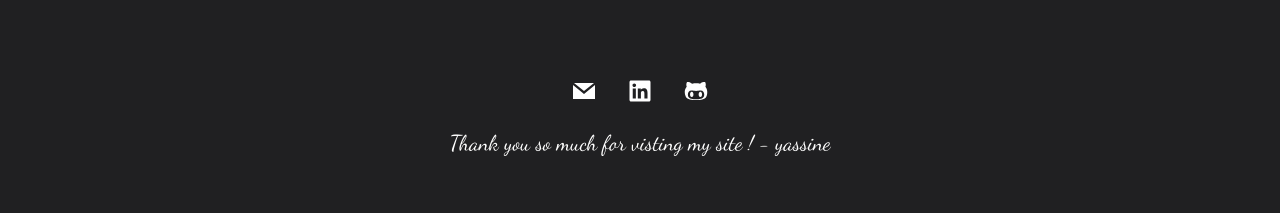
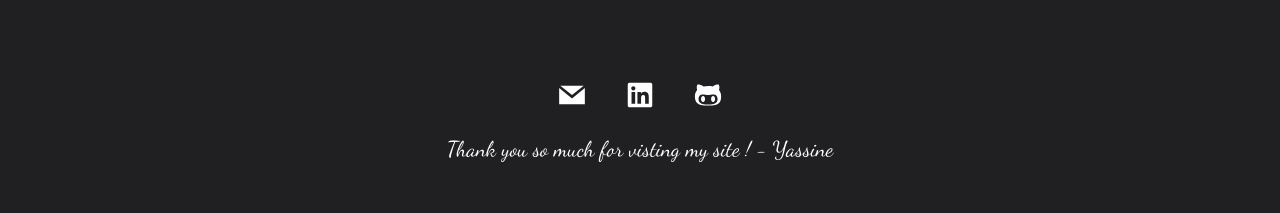
Before and after one commit to yamodah/Portfolio_Site, a React (Create React App) app: page / in a window 1280 px wide. Shown: the part 3735-3948 px from the top of the page. Built offline with nearby package versions, Linux system fonts and the light colour scheme; a web font is replaced by a local one.

Commit message:
footer links fixed

```diff
--- a/src/components/footer/FooterElements.js
+++ b/src/components/footer/FooterElements.js
@@ -28,9 +28,9 @@ export const Row = styled.div`
 export const IconLink = styled.a`
   color: #fff;
   text-decoration: none;
-  padding: 0 1rem;
+  padding: 0 1.25rem;
   cursor: pointer;
-  font-size: 1.5rem;
+  font-size: 1.75rem;
   &:hover {
     color: #1969ea;
     // text-shadow: 2px 2px 4px #fff;
--- a/src/components/footer/index.js
+++ b/src/components/footer/index.js
@@ -14,19 +14,29 @@ const Footer = () => {
       <FooterWrapper>
         {/* <FooterLinkTitle>Personal Links</FooterLinkTitle> */}
         <Row>
-          <IconLink>
+          <IconLink href="mailto:yassinedahlek@gmail.com">
             <GrMail />
           </IconLink>
-          <IconLink>
+          <IconLink
+            href="https://www.linkedin.com/in/yassine-dahlek"
+            target="_blank"
+            rel="noopener"
+            aria-label="LinkedIn"
+          >
             <FaLinkedin />
           </IconLink>
-          <IconLink>
+          <IconLink
+            href="https://github.com/yamodah"
+            target="_blank"
+            rel="noopener"
+            aria-label="Github"
+          >
             <FaGithubAlt />
           </IconLink>
         </Row>
 
         <ThankYouText>
-          Thank you so much for visting my site ! - yassine
+          Thank you so much for visting my site ! - Yassine
         </ThankYouText>
       </FooterWrapper>
     </FooterContainer>
```
